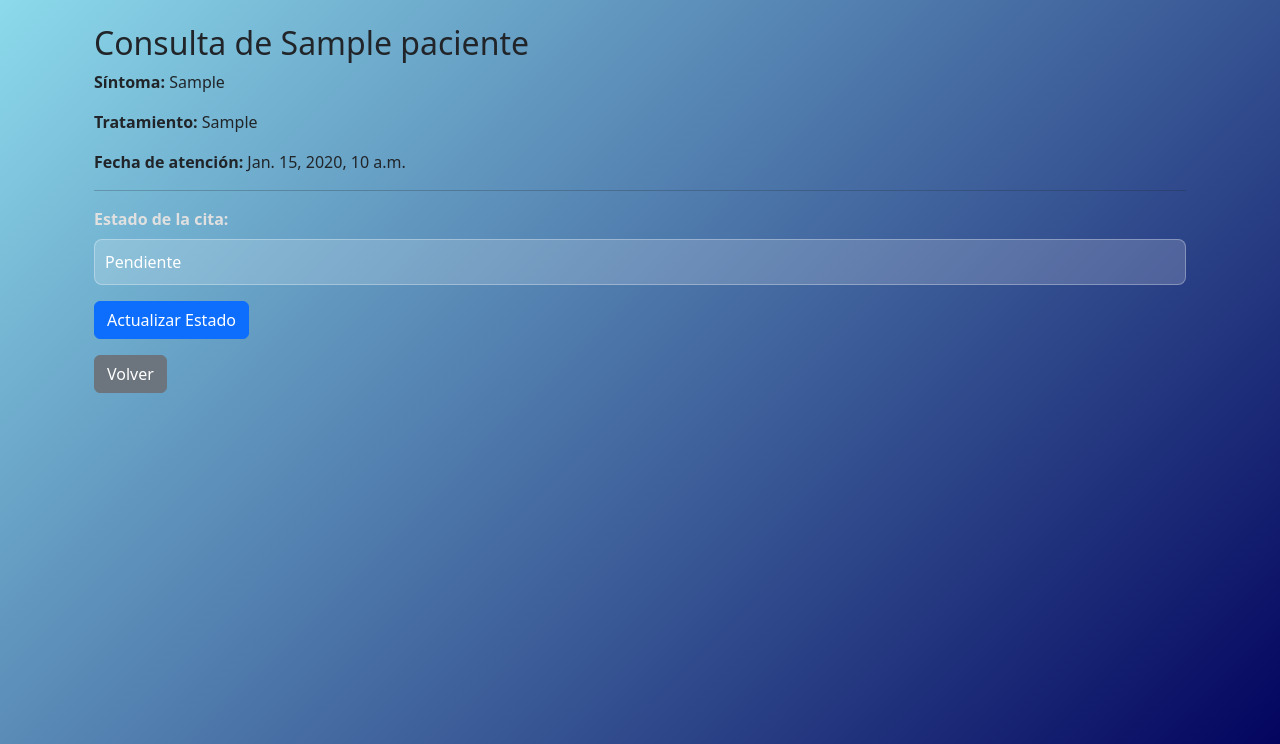
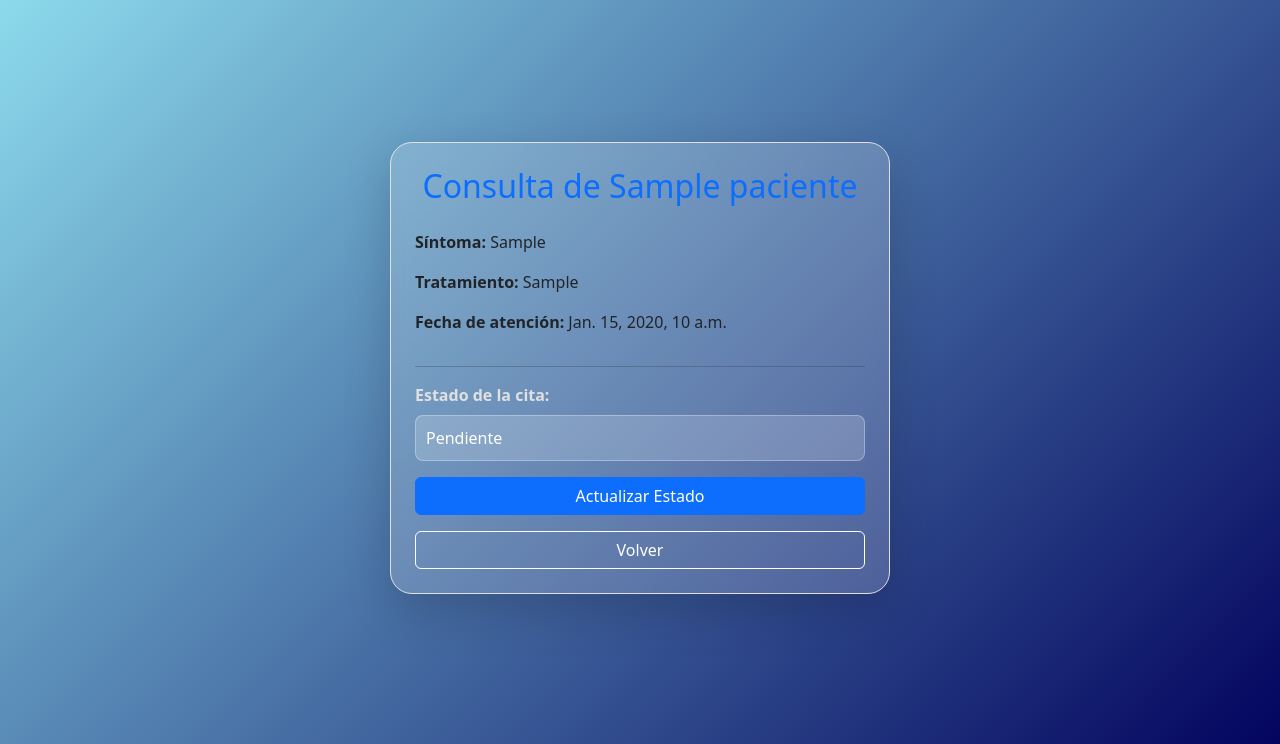
Before and after one commit to Eliasovalle22/eps_salud, a Django app: template core/templates/core/ver_consulta.html in a window 1280 px wide. Shown: the part 56-800 px from the top of the page. Run offline with Django 5.2, Linux system fonts and the light colour scheme; the template is opened without the code that fills it: values that come from a table or form of the project are taken from there, others are empty; tables that the repository leaves empty hold one stand-in row (values such as "Sample post").

Commit message:
commit 14
estilo ver consulta

```diff
--- a/core/templates/core/ver_consulta.html
+++ b/core/templates/core/ver_consulta.html
@@ -1,7 +1,8 @@
 {% extends 'base.html' %}
 {% block content %}
-<div class="container mt-4">
-    <h2>Consulta de {{ cita.paciente.nombre }}</h2>
+<div class="container mt-5 d-flex justify-content-center align-items-center" style="min-height: 80vh;">
+    <div class="card shadow-lg p-4" style="width: 100%; max-width: 500px; background: rgba(255,255,255,0.18); border-radius: 22px; backdrop-filter: blur(8px); border: 1.5px solid #e0e0e0;">
+        <h2 class="mb-4 text-center text-primary">Consulta de {{ cita.paciente.nombre }}</h2>
         {% if consulta %}
             <p><strong>Síntoma:</strong> {{ consulta.sintoma }}</p>
             <p><strong>Tratamiento:</strong> {{ consulta.tratamiento }}</p>
@@ -17,11 +18,12 @@
                         <option value="A" {% if cita.estado == "A" %}selected{% endif %}>Anulada</option>
                     </select>
                 </div>
-            <button type="submit" class="btn btn-primary">Actualizar Estado</button>
+                <button type="submit" class="btn btn-primary w-100 mb-2">Actualizar Estado</button>
             </form>
         {% else %}
-        <div class="alert alert-warning">No hay consulta registrada para esta cita.</div>
+            <div class="alert alert-warning text-center">No hay consulta registrada para esta cita.</div>
         {% endif %}
-    <a href="{% url 'citas_medico' %}" class="btn btn-secondary mt-3">Volver</a>
+        <a href="{% url 'citas_medico' %}" class="btn btn-outline-secondary w-100 mt-2">Volver</a>
+    </div>
 </div>
 {% endblock %}
```
Lines whose indentation alone changed are shown as unchanged.
